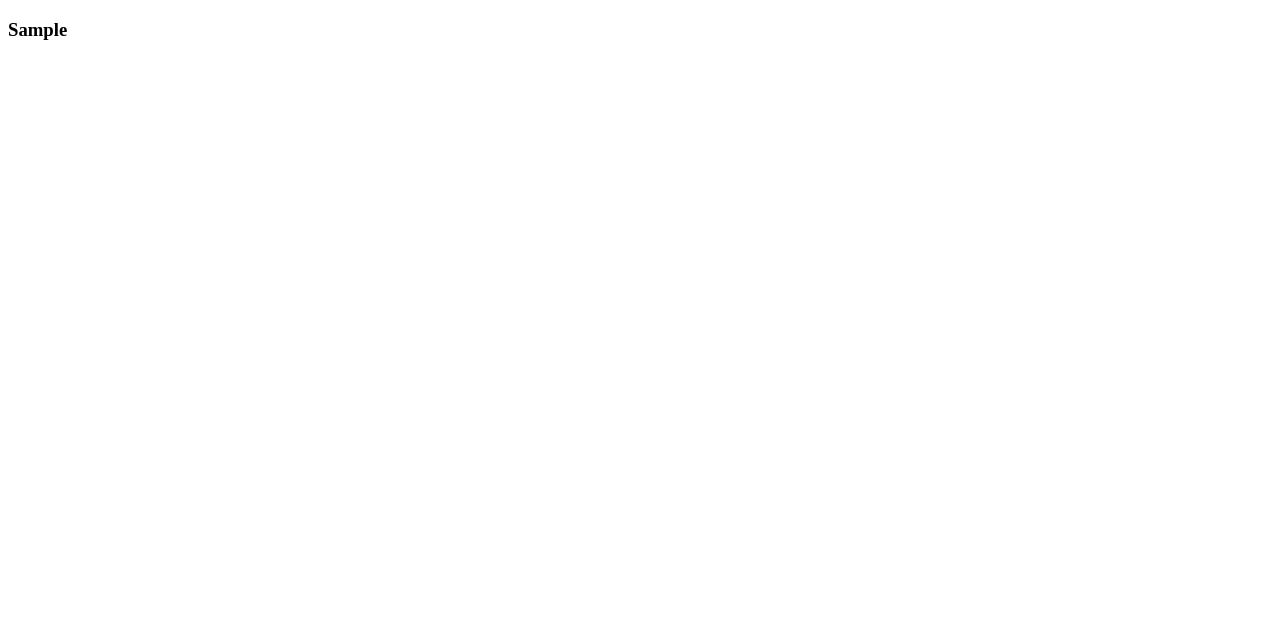
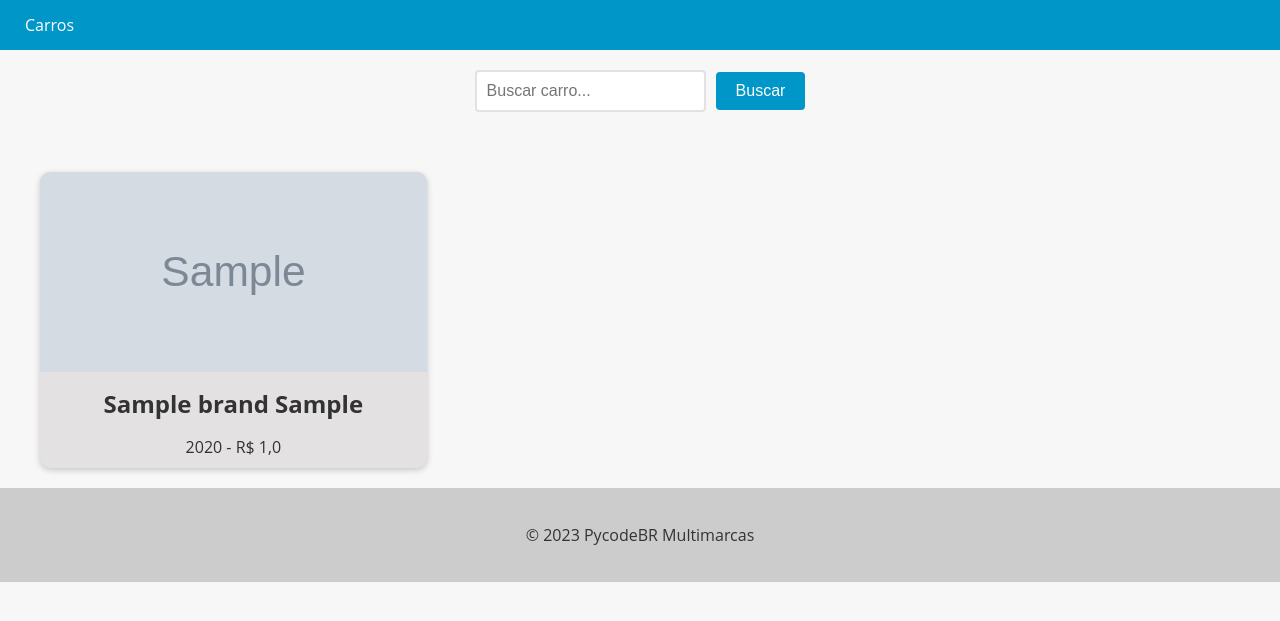
Before and after one commit to felipefalleiros/Python_master, a Django app: page /cars/ in a window 1280 px wide. Before the commit the part shown is almost empty. Shown: the top 621 px of the page. Run offline with Django 5.2, Linux system fonts and the light colour scheme; tables that the repository leaves empty hold one stand-in row (values such as "Sample post"); grey boxes marked "Sample" are stand-in pictures.

Commit message:
Aplica base template e campo de busca para filtrar consulta

```diff
--- a/app/settings.py
+++ b/app/settings.py
@@ -54,7 +54,7 @@ ROOT_URLCONF = 'app.urls'
 TEMPLATES = [
     {
         'BACKEND': 'django.template.backends.django.DjangoTemplates',
-        'DIRS': [],
+        'DIRS': ['app/templates'],
         'APP_DIRS': True,
         'OPTIONS': {
             'context_processors': [
--- /dev/null
+++ b/app/templates/base.html
@@ -0,0 +1,89 @@
+<!DOCTYPE html>
+<html lang="en">
+<head>
+  <meta charset="UTF-8">
+  <meta name="viewport" content="width=device-width, initial-scale=1.0">
+  <title>{% block title %}{% endblock %}</title>
+  <style>
+    body {
+        font-family: 'Open Sans', sans-serif;
+        background-color: #f7f7f7;
+        color: #333;
+        margin: 0;
+        padding: 0;
+    }
+
+    header {
+        background-color: #0096c7;
+        color: #fff;
+        text-align: center;
+    }
+
+    footer {
+        background-color: #ccc;
+        color: #333;
+        padding: 20px;
+        text-align: center;
+    }
+
+    nav {
+        background-color: #0096c7;
+        color: #fff;
+        height: 50px;
+        display: flex;
+        justify-content: space-between;
+        align-items: center;
+    }
+
+    nav ul {
+        list-style: none;
+        margin: 0;
+        padding: 0;
+        display: flex;
+    }
+
+    nav ul li {
+        margin: 0 10px;
+    }
+
+    nav ul li a {
+        color: #fff;
+        text-decoration: none;
+        font-size: 16px;
+        padding: 15px;
+        transition: all 0.3s ease;
+    }
+
+    nav ul li a:hover {
+        background-color: #32bbe8;
+    }
+
+    nav ul li.active a {
+        background-color: #666;
+    }
+
+    nav ul li.active a:hover {
+        background-color: #999;
+    }
+
+  </style>
+</head>
+<body>
+  <header>
+    <nav>
+      <ul>
+        <li><a href="{% url 'cars_list' %}">Carros</a></li>
+      </ul>
+    </nav>
+  </header>
+
+  <main>
+    {% block content %}
+    {% endblock %}
+  </main>
+
+  <footer>
+    <p>&copy; 2023 PycodeBR Multimarcas</p>
+  </footer>
+</body>
+</html>
--- a/app/urls.py
+++ b/app/urls.py
@@ -22,5 +22,5 @@ from cars.views import cars_view
 
 urlpatterns = [
     path('admin/', admin.site.urls),
-    path('cars/', cars_view),
+    path('cars/', cars_view, name='cars_list'),
 ] + static(settings.MEDIA_URL, document_root=settings.MEDIA_ROOT)
--- a/cars/templates/cars.html
+++ b/cars/templates/cars.html
@@ -1,15 +1,113 @@
-<!DOCTYPE html>
-<html lang="pt-br">
-<head>
-    <meta charset="UTF-8">
-    <meta name="viewport" content="width=device-width, initial-scale=1.0">
-    <title>Meus Carros</title>
-</head>
+{% extends "base.html" %}
 {% block content %}
-    <body>
-        {% for car in cars %}
-        <h3>{{car.model}}</h3>
-        {%endfor%}
-    </body>
+  <style>
+    .car-grid {
+      display: grid;
+      grid-template-columns: repeat(3, 1fr);
+      gap: 20px;
+      margin: 0 auto;
+      max-width: 1200px;
+      padding: 20px;
+    }
+
+    .car-card {
+      background-color: #e3e1e1;
+      box-shadow: 0 2px 6px rgba(0, 0, 0, 0.2);
+      border-radius: 10px;
+      overflow: hidden;
+      text-align: center;
+      transition: all 0.3s ease;
+    }
+
+    .car-card:hover {
+        cursor: pointer;
+        box-shadow: 0 4px 10px rgba(0, 0, 0, 0.4);
+        transform: translateY(-2px);
+    }
+
+    .car-card img {
+      width: 100%;
+      height: 200px;
+      object-fit: cover;
+    }
+
+    .car-card h3 {
+        font-size: 20px;
+        margin-top: 10px;
+        margin-bottom: 5px;
+    }
+
+    .car-card h2 {
+      font-size: 1.5rem;
+      margin: 10px;
+    }
+
+    .car-card p {
+      font-size: 1rem;
+      margin-bottom: 10px;
+    }
+
+    @media (max-width: 768px) {
+      .car-grid {
+        grid-template-columns: repeat(2, 1fr);
+      }
+    }
+
+    form {
+        display: flex;
+        justify-content: center;
+        align-items: center;
+        margin-bottom: 20px;
+        text-align: center;
+        padding: 20px;
+    }
+
+    input[type="text"] {
+        padding: 10px;
+        font-size: 16px;
+        border: 2px solid #e3e1e1;
+        border-radius: 4px;
+        margin-right: 10px;
+        transition: border-bottom-color 0.3s ease-in-out;
+    }
+
+    input[type="text"]:focus {
+        outline: none;
+        border-bottom-color: #e3e1e1;
+    }
+
+    button[type="submit"] {
+        background-color: #0096c7;
+        color: #fff;
+        border: none;
+        padding: 10px 20px;
+        font-size: 16px;
+        border-radius: 4px;
+        cursor: pointer;
+        transition: background-color 0.3s ease-in-out;
+    }
+
+    button[type="submit"]:hover {
+        background-color: #108eb8;
+    }
+  </style>
+
+  <form method="GET" action="{% url 'cars_list' %}">
+    <input type="text" name="search" placeholder="Buscar carro...">
+    <button type="submit">Buscar</button>
+  </form>
+
+  <div class="car-grid">
+    {% if cars %}
+      {% for car in cars %}
+        <div class="car-card">
+          <img src="{{ car.photo.url }}" alt="{{ car.model }} - {{ car.brand }}">
+          <h2>{{ car.brand }} {{ car.model }}</h2>
+          <p>{{ car.factory_year }} - R$ {{ car.value }}</p>
+        </div>
+      {% endfor %}
+    {% else %}
+      <p class="no-results">Nenhum carro encontrado.</p>
+    {% endif %}
+  </div>
 {% endblock %}
-</html>
--- a/cars/views.py
+++ b/cars/views.py
@@ -3,11 +3,11 @@ from cars.models import Car
 
 # Create your views here.
 def cars_view(request):
-    cars = Car.objects.all()
+    cars = Car.objects.all().order_by('-brand')
     search = request.GET.get('search')
 
     if search:
-        cars = cars.filter(model__contains=search)
+        cars = cars.filter(model__icontains=search)
 
 
     return render(
```
